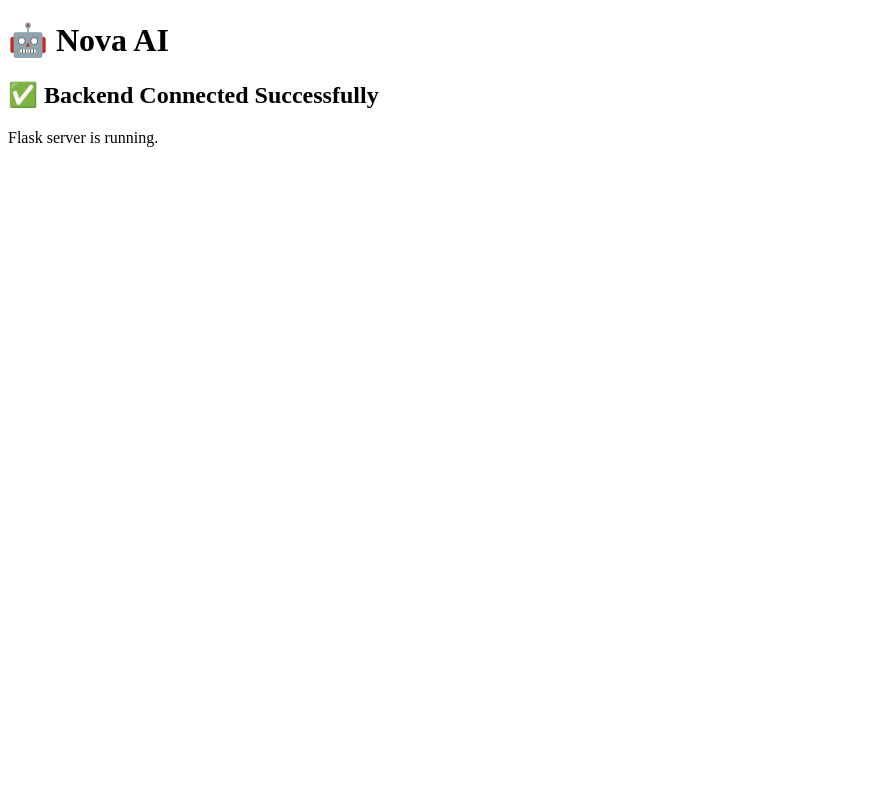
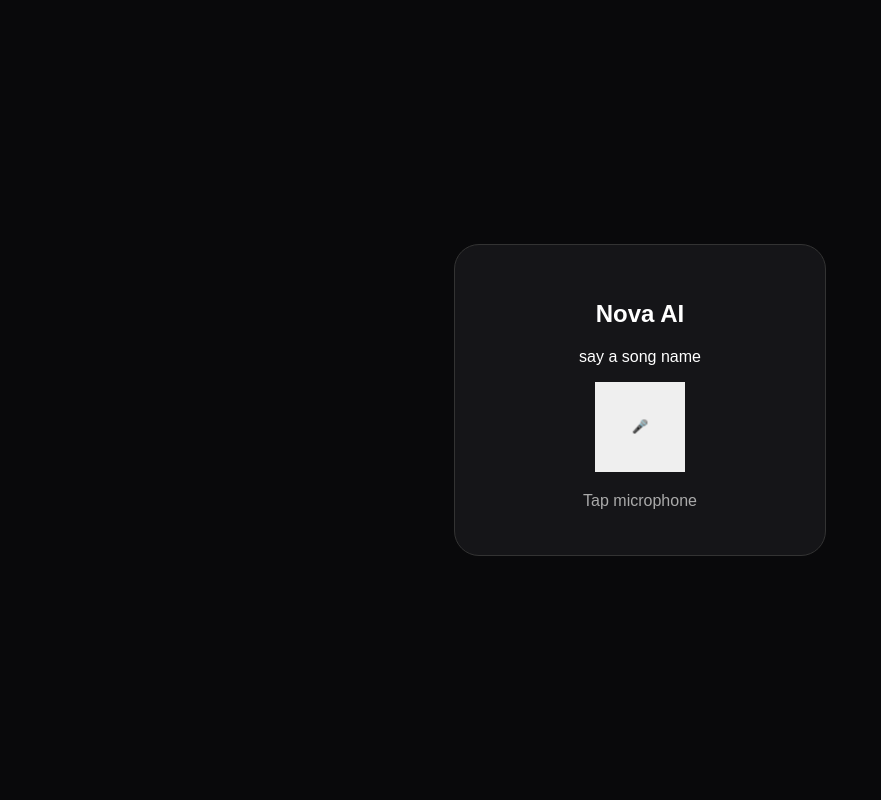
Before and after one commit to NikileshwariRajmohan/Agent, a Flask app: page / in a window 1280 px wide. Shown: the whole page, without its empty margins (0-881 px from the left). Run offline with Flask 3, Linux system fonts and the light colour scheme.

Commit message:
Update index.html

```diff
--- a/app/templates/index.html
+++ b/app/templates/index.html
@@ -3,15 +3,64 @@
 
 <head>
     <title>Nova AI</title>
+    <style>
+        body{
+            margin:0;
+            height:100vh;
+            display:grid;
+            place-items:center;
+            background:#09090b;
+            color:white;
+            font-family:Arial;
+        }
+        .card{
+            width:300px;
+            padding:35px;
+            text-align:center;
+            background:#151518;
+            border:1px solid #333;
+            border-radius:25px;
+        }
+        .mic{
+            width:90px;
+            height:90px;
+            border:0;
+            border-radius:50%
+            font-size:35px;
+            cursor:pointer;
+        }
+        .status{
+            margin-top:20px;
+            color:#aaa;
+        }
+        .song{
+            margin-top:10px;
+            font-size:13px;
+        }
+        .listening{
+            transform:scale(1.1);
+            box-shadow:0 0 0 10px #ffffff18;
+        }
+     </style>
 </head>
 
 <body>
 
-    <h1>🤖 Nova AI</h1>
+    <div class="card">
 
-    <h2>✅ Backend Connected Successfully</h2>
+        <h2>Nova AI</h2>
 
-    <p>Flask server is running.</p>
+        <p>say a song name</p>
+
+        <button id="mic" class="mic">
+            🎤
+        </button>
+
+        <div id="status" class="status">
+            Tap microphone
+        </div>
+        <div id="song" class="song"></div>
+    </div>
 
 </body>
 
```
